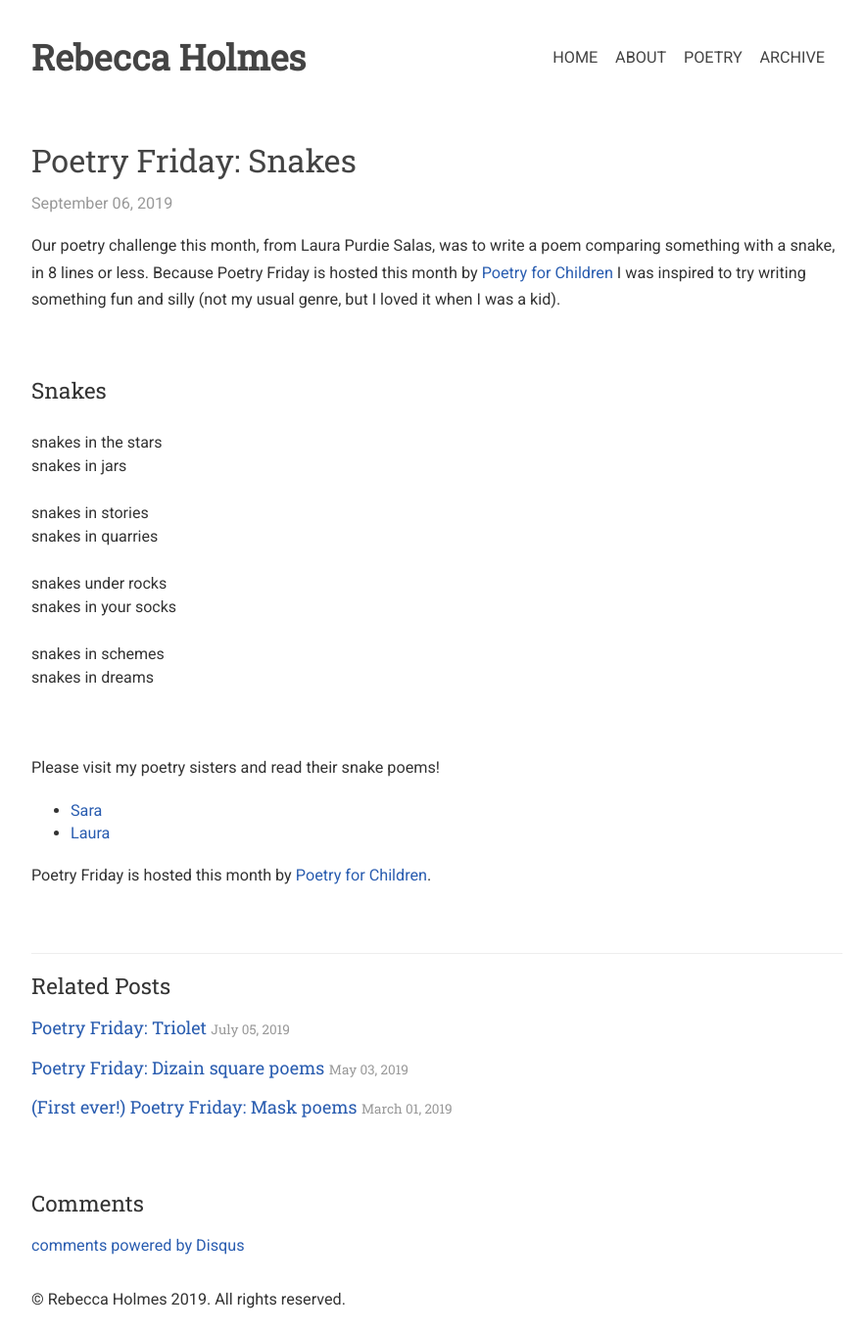
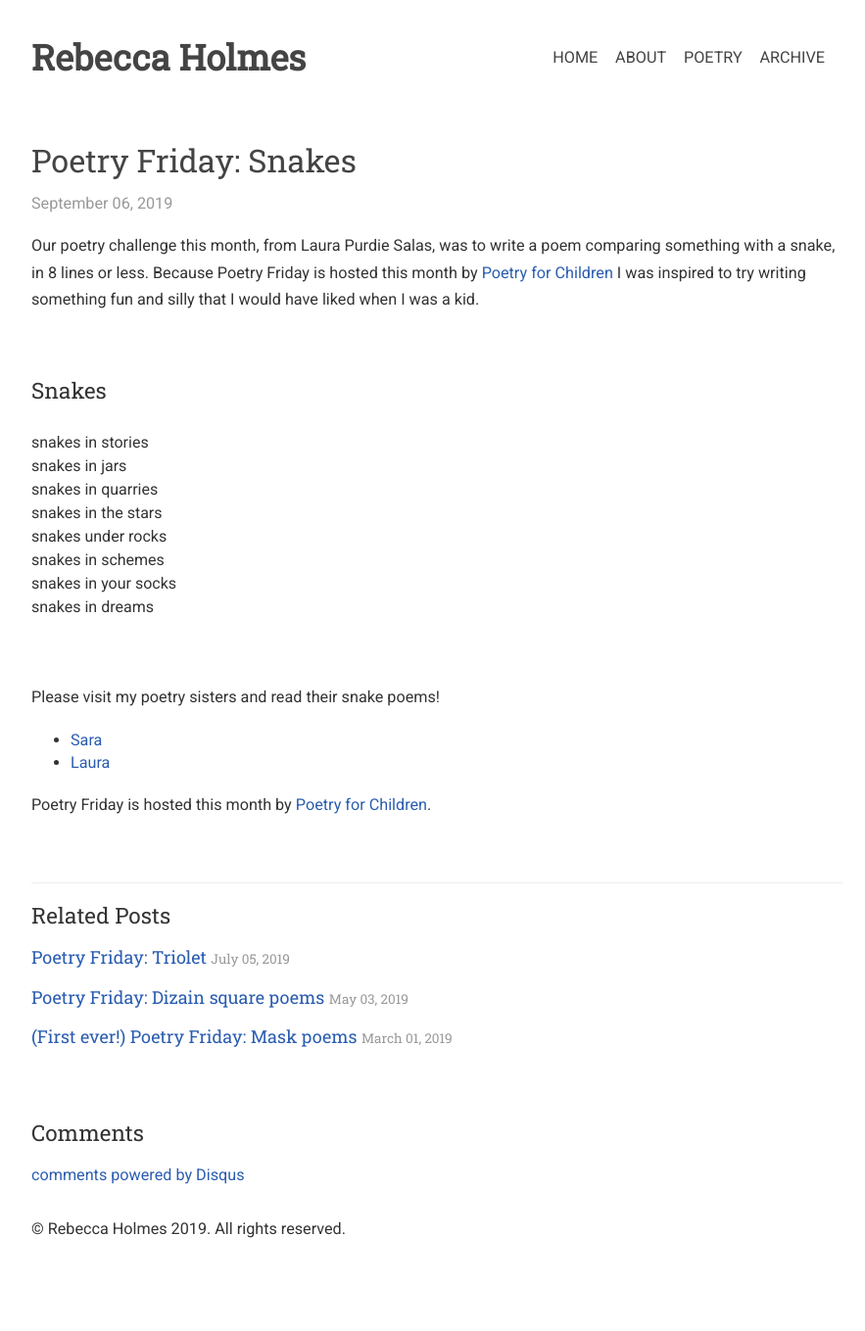
Before and after one commit to piscisvolans/piscisvolans.github.io, a Jekyll site: the page built from _posts/2019-09-06-poetry-friday-snakes.md, in a window 1280 px wide. Shown: the whole page at 98% size, without its empty margins (194-1077 px from the left). Built offline with Jekyll 4.4.1, drawn with Linux system fonts in a browser that asks for light colours; nearby versions of some CDN libraries; some web fonts are replaced; comment, search, counter and statistics services are not loaded; after the commit the page ends 1287 px from its top, so only the background shows below that.

Commit message:
Update 2019-09-06-poetry-friday-snakes.md

```diff
--- a/_posts/2019-09-06-poetry-friday-snakes.md
+++ b/_posts/2019-09-06-poetry-friday-snakes.md
@@ -5,23 +5,20 @@ comments: "True"
 more: "True"
 ---
 
-Our poetry challenge this month, from Laura Purdie Salas, was to write a poem comparing something with a snake, in 8 lines or less. Because Poetry Friday is hosted this month by [Poetry for Children](http://poetryforchildren.blogspot.com/) I was inspired to try writing something fun and silly (not my usual genre, but I loved it when I was a kid).
+Our poetry challenge this month, from Laura Purdie Salas, was to write a poem comparing something with a snake, in 8 lines or less. Because Poetry Friday is hosted this month by [Poetry for Children](http://poetryforchildren.blogspot.com/) I was inspired to try writing something fun and silly that I would have liked when I was a kid.
 
 <!--more-->
 
 <br>
 <h2>Snakes</h2>
 <pre class="poem">
+snakes in stories
+snakes in jars
+snakes in quarries
 snakes in the stars
-snakes in jars
-
-snakes in stories
-snakes in quarries
-
 snakes under rocks
+snakes in schemes
 snakes in your socks
-
-snakes in schemes
 snakes in dreams
 </pre>
 <br><br>
```
